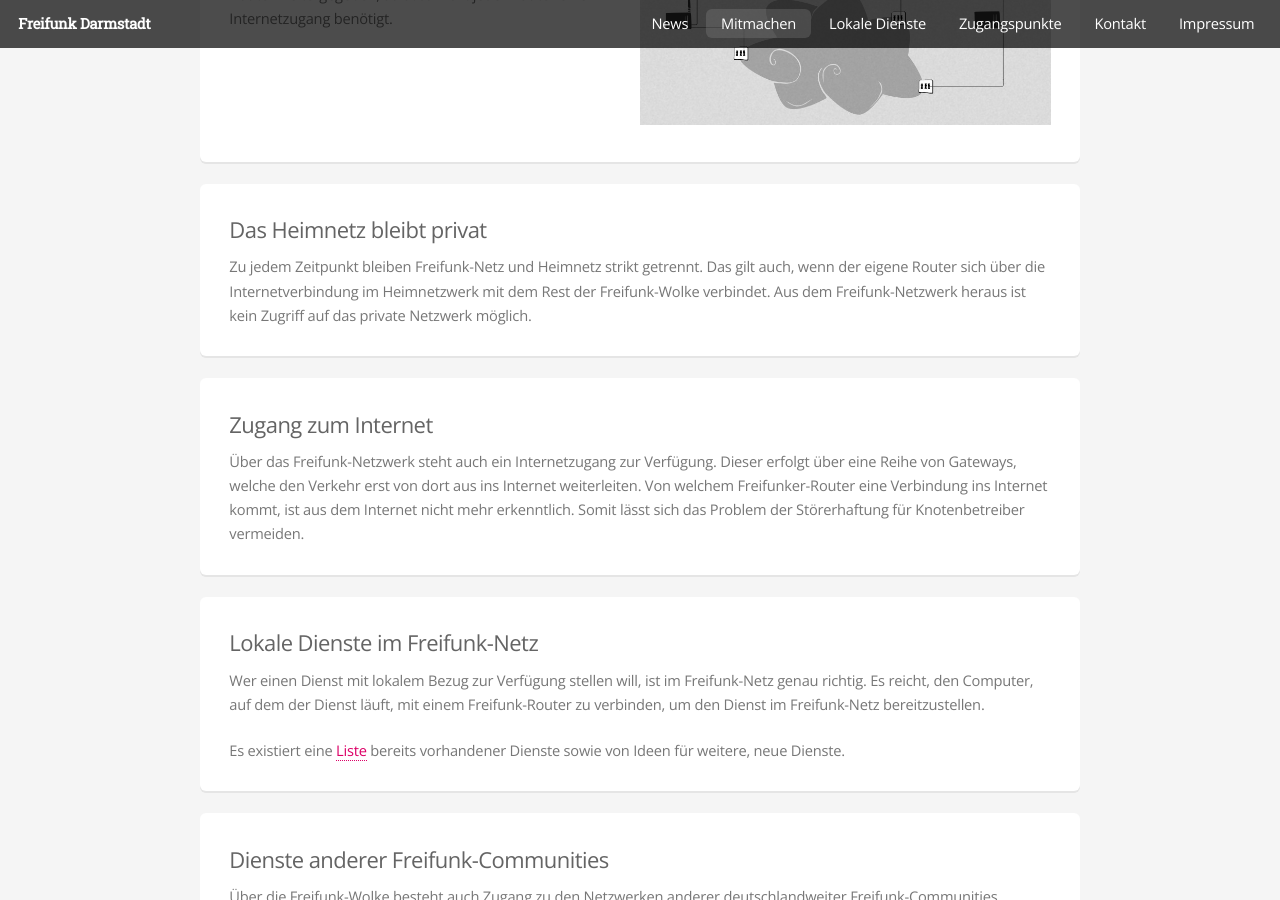
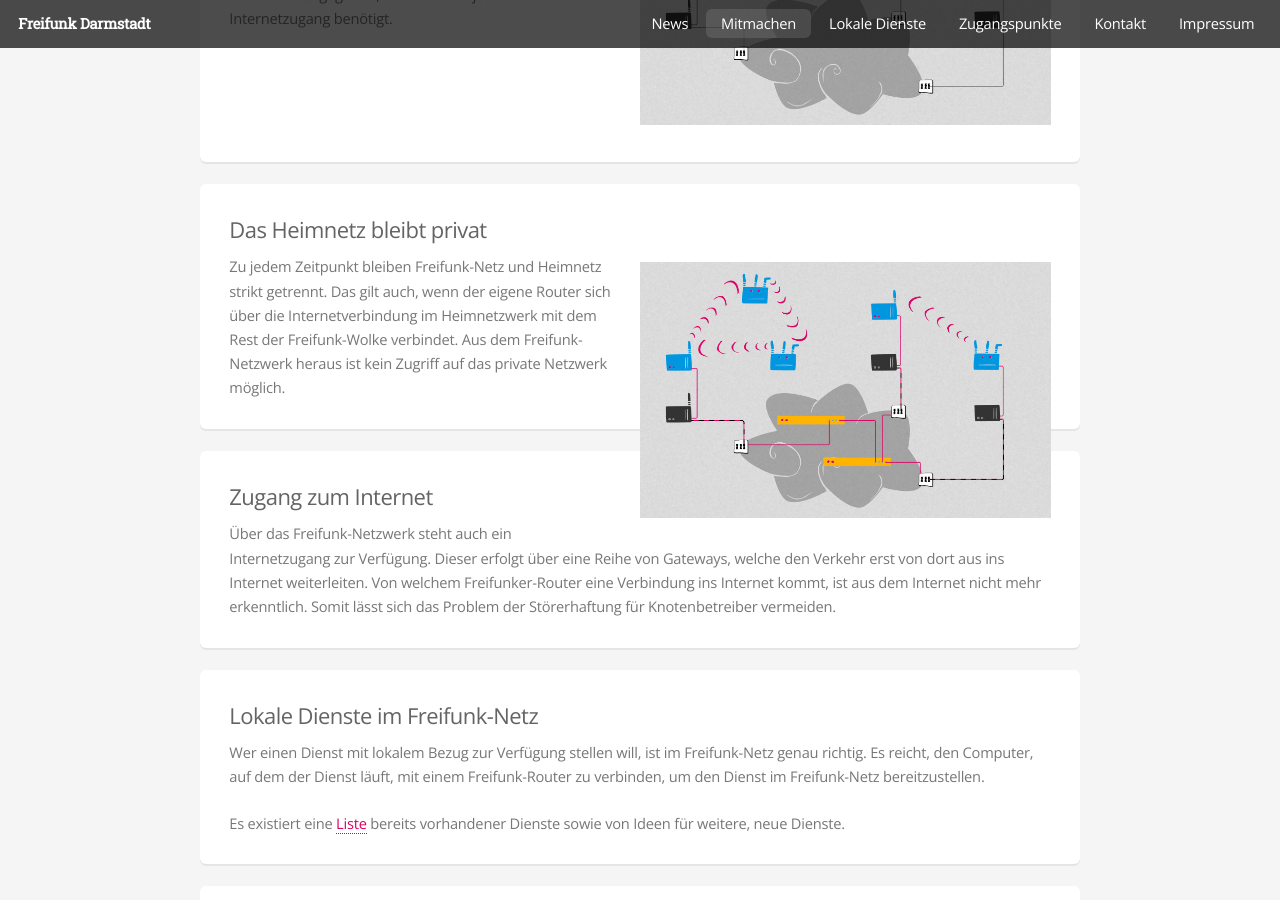
Before and after one commit to mdrenger/darmstadt.freifunk.net, a Jekyll site: the page built from pages/mitmachen/wie_funktioniert_freifunk.md, in a window 1280 px wide and 900 px high, scrolled down 1362 px. Built offline with Jekyll 4.4.1, drawn with Linux system fonts in a browser that asks for light colours.

Commit message:
added 4th image

```diff
--- a/pages/mitmachen/wie_funktioniert_freifunk.md
+++ b/pages/mitmachen/wie_funktioniert_freifunk.md
@@ -34,6 +34,7 @@ sub_weight: 2
 </section>
 <section class="box">
 	<h3>Das Heimnetz bleibt privat</h3>
+	<img src="/images/network_4.jpg" class="half-width" />
 	<p>Zu jedem Zeitpunkt bleiben Freifunk-Netz und Heimnetz strikt getrennt. Das gilt auch, wenn der eigene Router sich über die Internetverbindung im Heimnetzwerk mit dem Rest der Freifunk-Wolke verbindet. Aus dem Freifunk-Netzwerk heraus ist kein Zugriff auf das private Netzwerk möglich.</p>
 </section>
 
```
